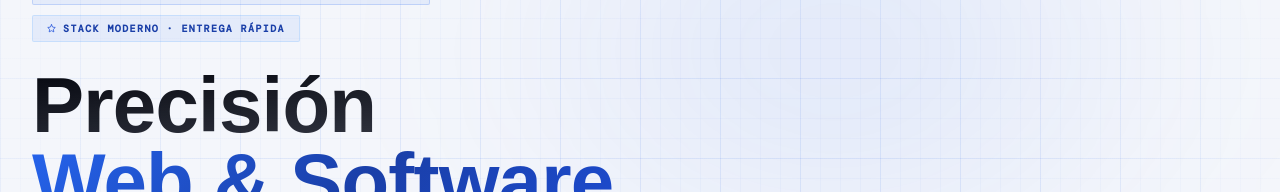
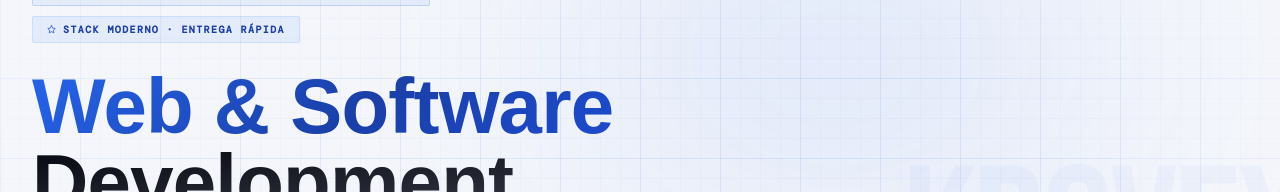
Before and after one commit to danogomezdev/krovex, a React (Vite) app: page / in a window 1280 px wide. Shown: the part 162-354 px from the top of the page. Built offline with nearby package versions, Linux system fonts and the light colour scheme; no server answers.

Commit message:
sacar precision del hero

```diff
--- a/src/components/sections/Hero.jsx
+++ b/src/components/sections/Hero.jsx
@@ -74,9 +74,7 @@ export default function Hero() {
 
             {/* Headline */}
             <div style={{marginBottom:22,animation:'fadeUp .7s ease .1s both'}}>
-              <div className="bebas gw" style={{fontSize:'clamp(42px,6.5vw,78px)',lineHeight:.92,marginBottom:4}}>
-                Precisión
-              </div>
+
               <div className="bebas gk" style={{fontSize:'clamp(42px,6.5vw,78px)',lineHeight:.92,marginBottom:4}}>
                 Web & Software
               </div>
```
